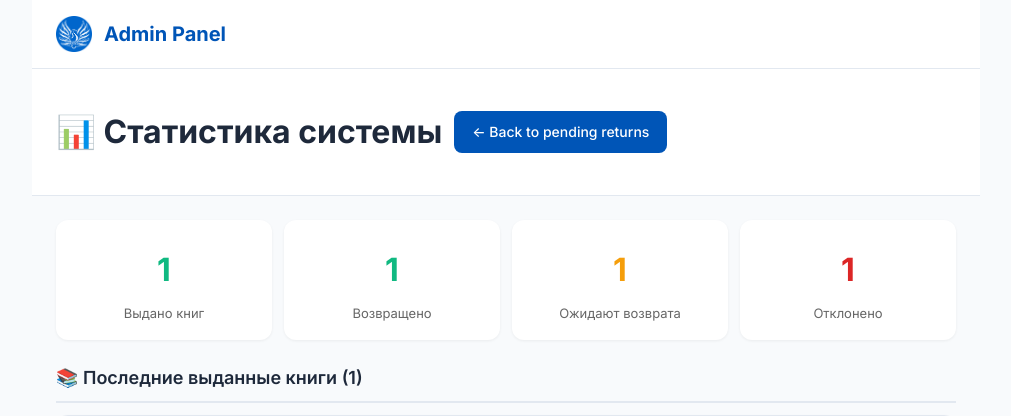
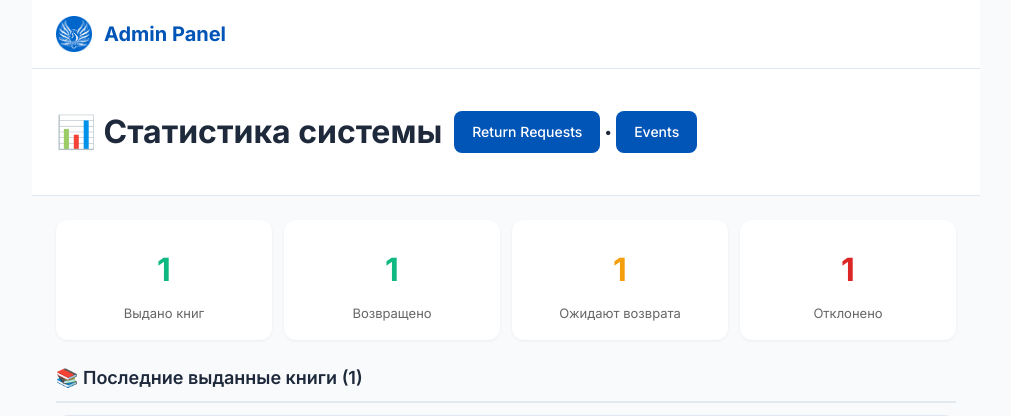
Before and after one commit to sprinterz5/library-qr, a FastAPI app: template app/templates/admin/stats.html in a window 1280 px wide. Shown: the top 416 px of the page, without its empty margins (134-1145 px from the left). Run offline with FastAPI, Linux system fonts and the light colour scheme; the template is opened without the code that fills it: most values are stand-ins (such as "Sample title", 1, 10 or a date in 2020); parts of the project's set-up code (start-up, migrations or seed data) failed here and were passed over.

Commit message:
PC bug handling

```diff
--- a/app/templates/admin/returns.html
+++ b/app/templates/admin/returns.html
@@ -11,6 +11,7 @@
     <div class="nav-links">
         <a href="/admin/search?pin={{ pin }}" class="nav-link">🔍 Search Readers</a>
         <a href="/admin/stats?pin={{ pin }}" class="nav-link">📊 Stats & Logs</a>
+        <a href="/admin/events?pin={{ pin }}" class="nav-link">📅 Events</a>
     </div>
 </div>
 
--- a/app/templates/admin/search.html
+++ b/app/templates/admin/search.html
@@ -11,7 +11,10 @@
     <div id="status" class="status" style="margin-top: 12px; font-size: 14px; color: var(--text-muted);"></div>
     <div id="readerResults"></div>
 </div>
-<a href="/admin/returns?pin={{ pin }}" class="back-link">← Back to admin</a>
+<div style="margin-top:20px;display:flex;gap:16px;">
+    <a href="/admin/returns?pin={{ pin }}" class="back-link">← Return Requests</a>
+    <a href="/admin/events?pin={{ pin }}" class="back-link">Events →</a>
+</div>
 
 <style>
     .result {
--- a/app/templates/admin/stats.html
+++ b/app/templates/admin/stats.html
@@ -5,7 +5,10 @@
 {% block admin_content %}
 <div class="header">
     <h1>📊 Статистика системы</h1>
-    <a href="/admin/returns?pin={{ pin }}" class="back-link">← Back to pending returns</a>
+    <div style="font-size:14px;">
+        <a href="/admin/returns?pin={{ pin }}" class="back-link">Return Requests</a> •
+        <a href="/admin/events?pin={{ pin }}" class="back-link">Events</a>
+    </div>
 </div>
 
 <div class="stats-grid">
```
